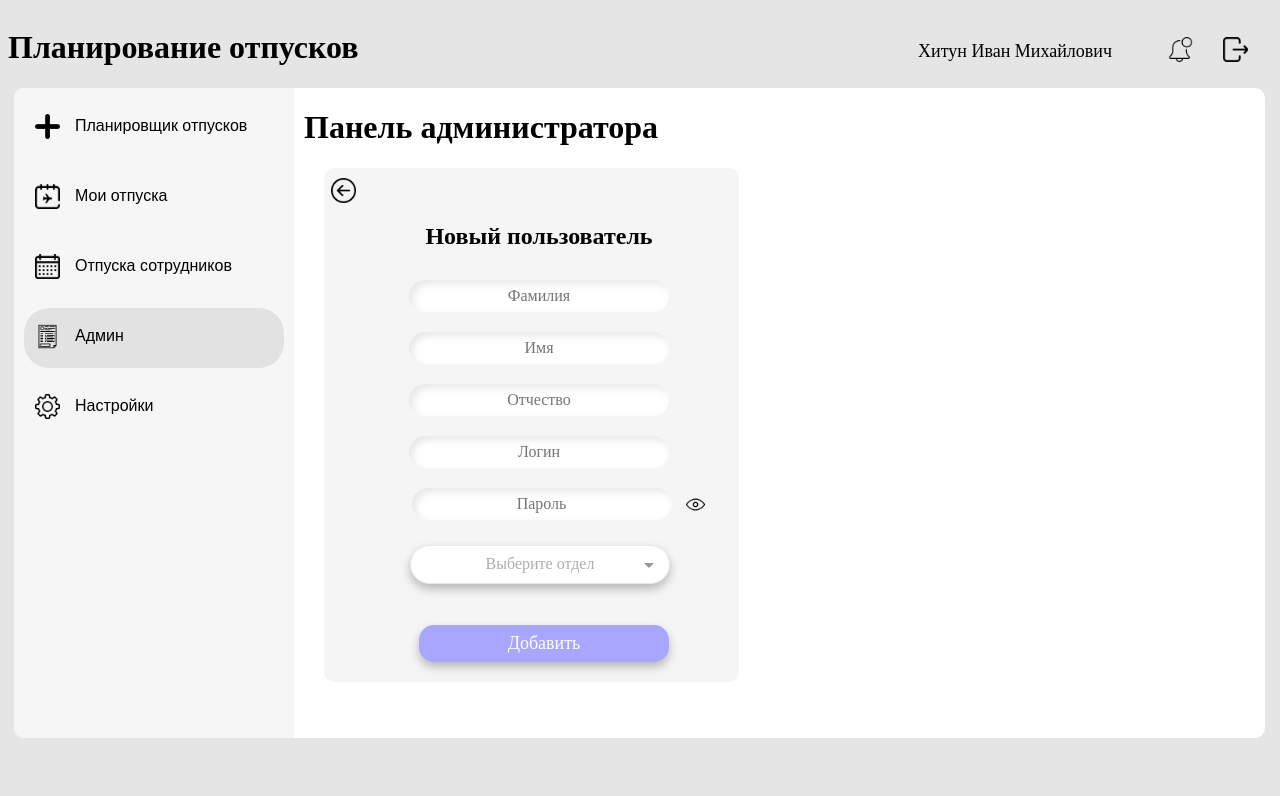
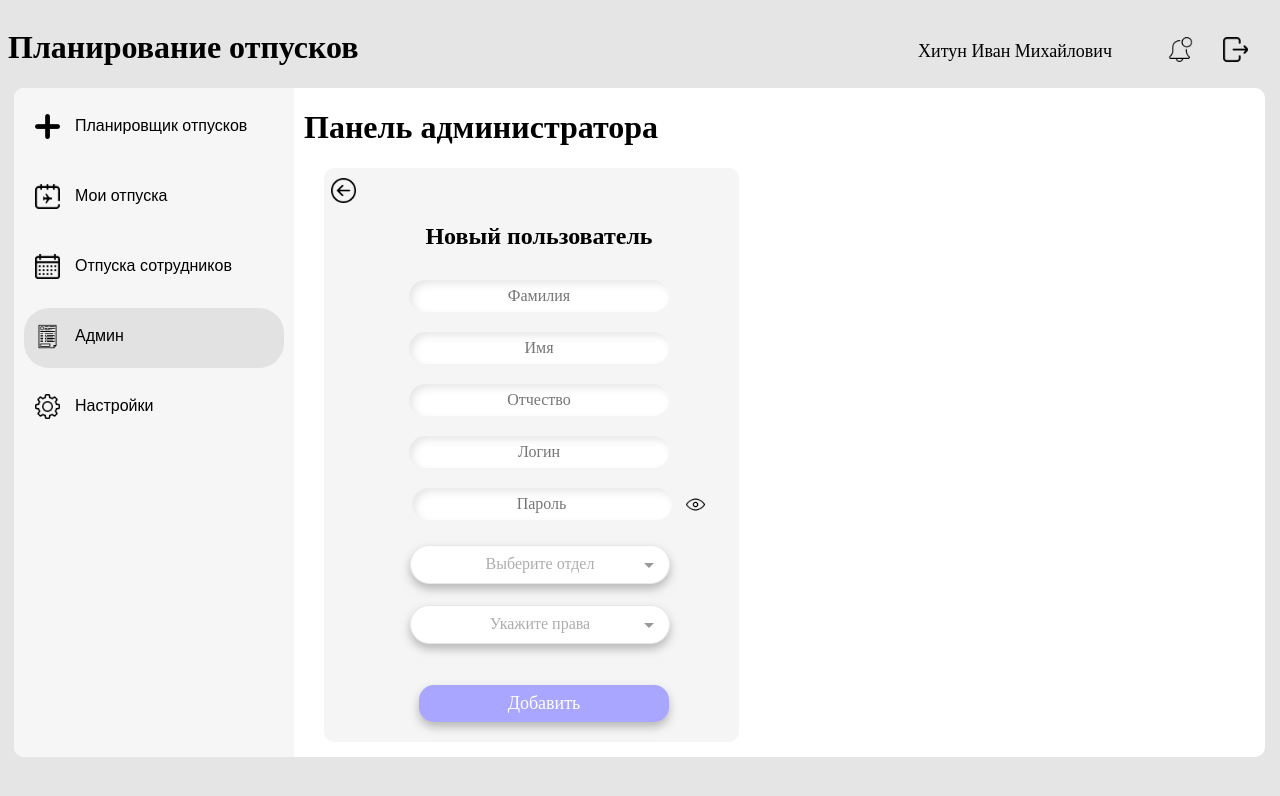
Before and after one commit to khitun1/vacations_schedule, a Vue app in the folder frontend/: page /admin in a window 1280 px wide. Both pictures are taken after a click on the button "Добавить нового пользователя". Shown: the top 796 px of the page. Built offline with nearby package versions, Linux system fonts and the light colour scheme; what v-calendar would draw is missing.

Commit message:
chose rights for new user

```diff
--- a/frontend/src/components/AddUser.vue
+++ b/frontend/src/components/AddUser.vue
@@ -34,6 +34,12 @@
                         :options="namesDeps"
                         :show-no-results="false"
                         placeholder="Выберите отдел"
+                        :show-labels="false"/>
+        <VueMultiselect class="selectDep"
+                        v-model="user.isAdmin"
+                        :options="rights"
+                        :show-no-results="false"
+                        placeholder="Укажите права"
                         :show-labels="false"/>
         <p class="error" v-show="error">{{ errorMsg }}</p>
         <div class="pair">
@@ -74,6 +80,7 @@ export default {
 
   data() {
     return {
+      rights: ['Обычный сотрудник', 'Админ'],
       color: 'inset 0px 0px 5px red',
       user: {
         surname: '',
@@ -100,26 +107,20 @@ export default {
   methods: {
     createUser(){
       if(!this.user.surname && !this.user.name && !this.user.lastname
-      && !this.user.login && !this.user.password && !this.user.department)  return;
+      && !this.user.login && !this.user.password && !this.user.department && !this.user.isAdmin)  return;
       this.flag = true;
       if(!this.user.surname)  this.surname = 'Введите фамилию!';
       if(!this.user.name)  this.name = 'Введите имя!';
       if(!this.user.lastname)  this.lastname = 'Введите отчество!';
       if(!this.user.login)  this.log = 'Введите логин!';
       if(!this.user.password)  this.pas = 'Введите пароль!';
-      if(!this.user.department)  this.dep = 'Введите отдел!';
+      if(!this.user.department)  this.dep = 'Выберите отдел!';
+      if(!this.user.isAdmin)  this.dep = 'Укажите права!';
       else if(store.state.users.find(p => p.login === this.user.login))
       {
         this.errorMsg = 'Пользователь с таким логином уже есть!';
         this.error = true;
       }
-
-      else if (!this.deps.find(p => p.name === this.user.department))
-      {
-        this.errorMsg = 'Отдел с таким названием отсутствует!';
-        this.error = true;
-      }
-
       else {
         this.user.id = Date.now()
         store.commit('addUser', this.user);
@@ -128,14 +129,14 @@ export default {
     },
 
     clear(){
-      // this.user = {
-      //   surname: '',
-      //   name: '',
-      //   lastname: '',
-      //   login: '',
-      //   password: '',
-      //   department: '',
-      // };
+      this.user = {
+        surname: '',
+        name: '',
+        lastname: '',
+        login: '',
+        password: '',
+        department: '',
+      };
       // this.surname = 'Фамилия';
       // this.name = 'Имя';
       // this.lastname = 'Отчество';
--- a/frontend/src/store/index.js
+++ b/frontend/src/store/index.js
@@ -135,6 +135,7 @@ export default createStore({
             state.types.find(p => p.id === change.id).name = change.name;
         },
         addUser(state, user) {
+            user.isAdmin = user.isAdmin !== 'Обычный сотрудник';
             state.users.push(user);
         },
         changeLogin(state, login) {
```
